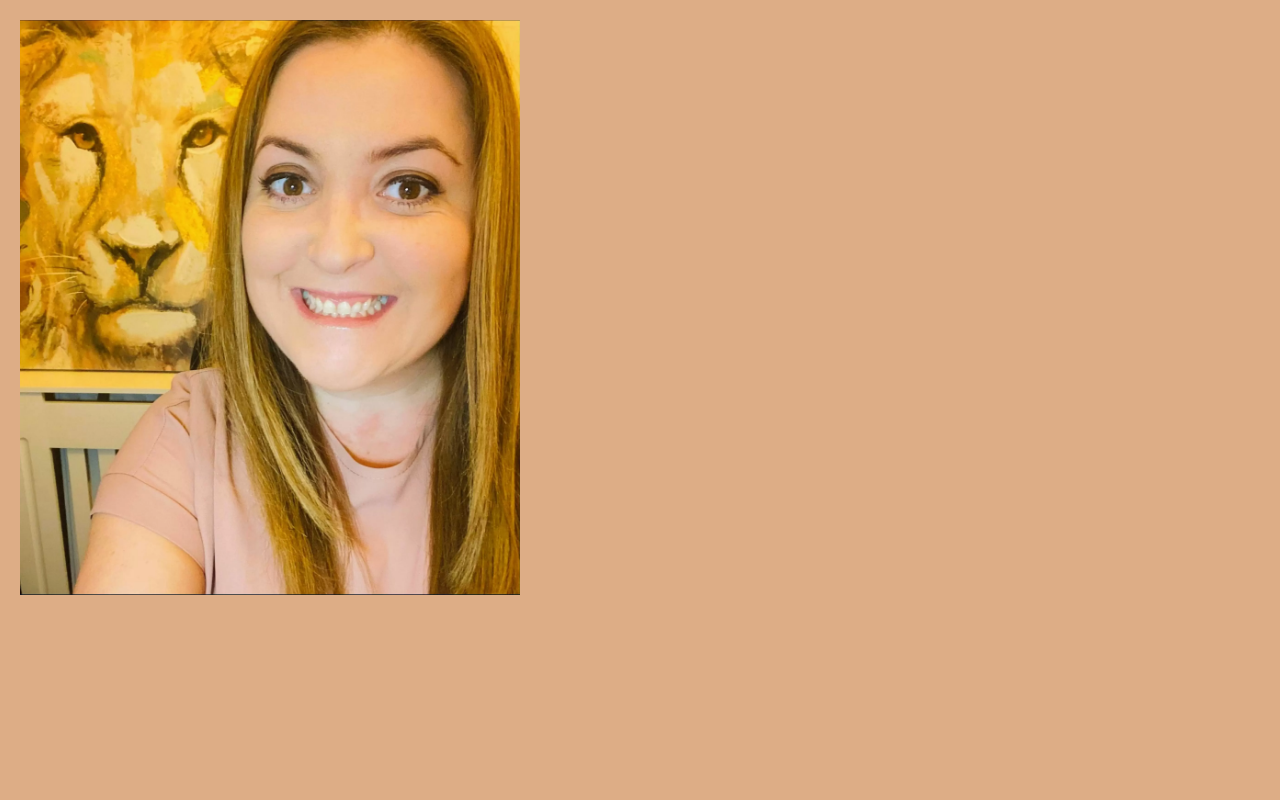
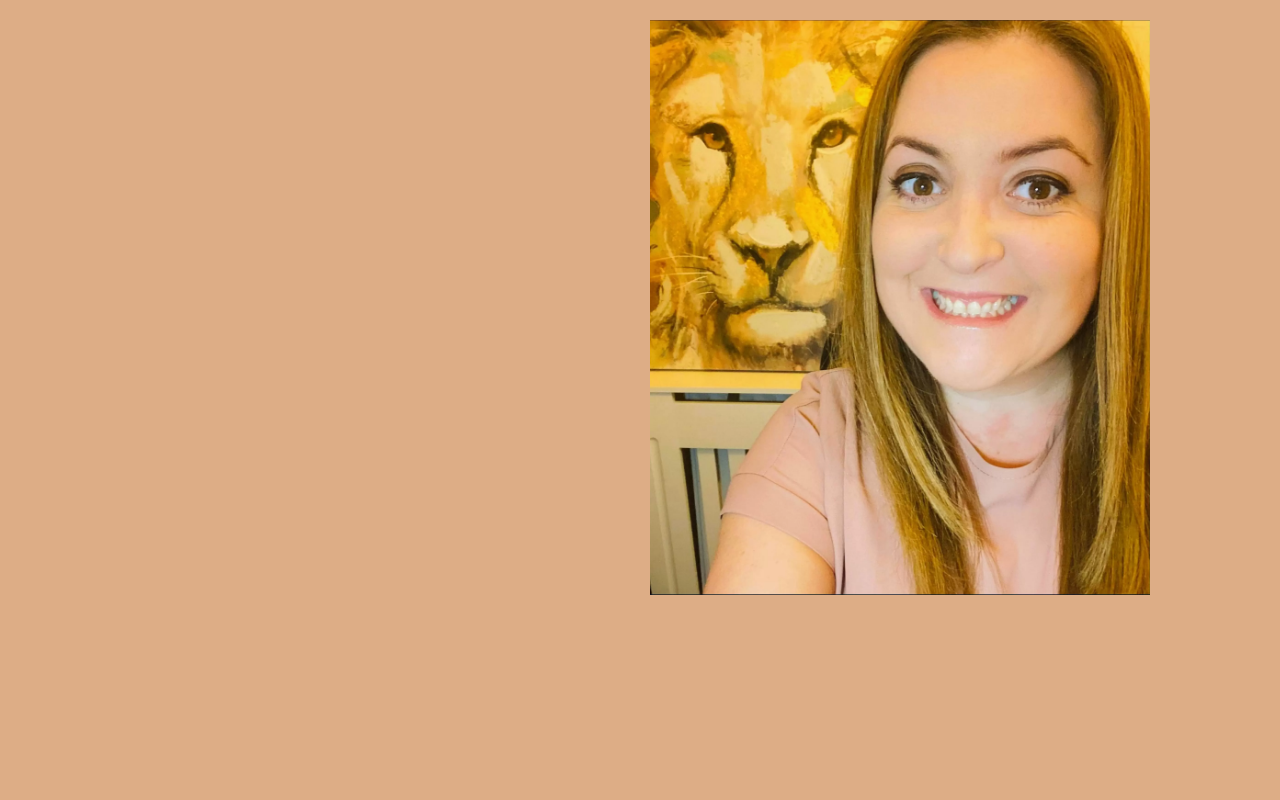
Before and after one commit to markmcwhirter/stephanie, a React (Create React App) app: page / in a window 1280 px wide. Shown: the top 800 px of the page. Built offline with nearby package versions, Linux system fonts and the light colour scheme.

Commit message:
Update splash page

```diff
--- a/src/App.js
+++ b/src/App.js
@@ -21,7 +21,8 @@ export default function App() {
         <div className="content" id="content">
           <div id="titlepage">
           <div className="flex-container">
-
+                <div className="flex-child">
+                </div>
                 <div className="flex-child">
                     <img src="images/SplashSteph.jpg" className="image_sizer" />
                 </div>
```
